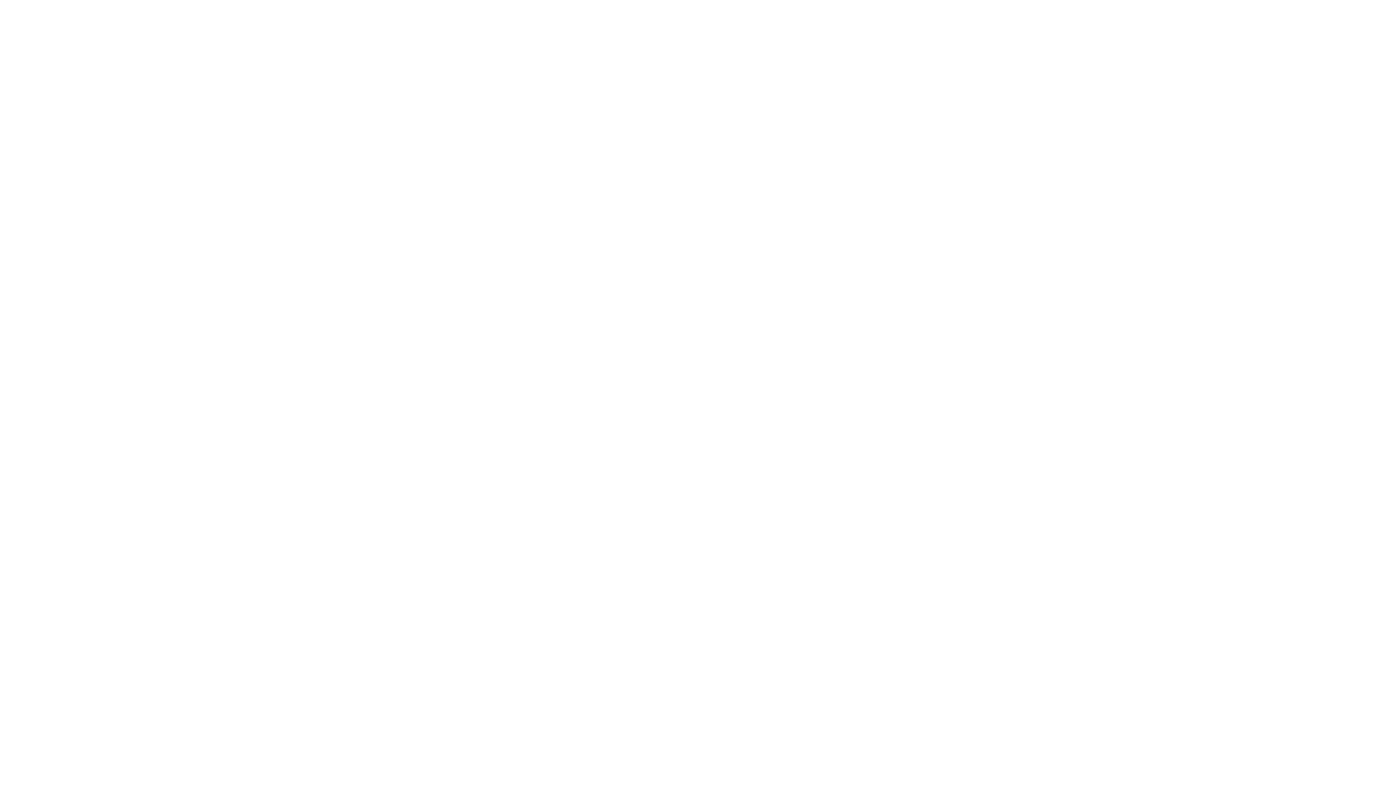
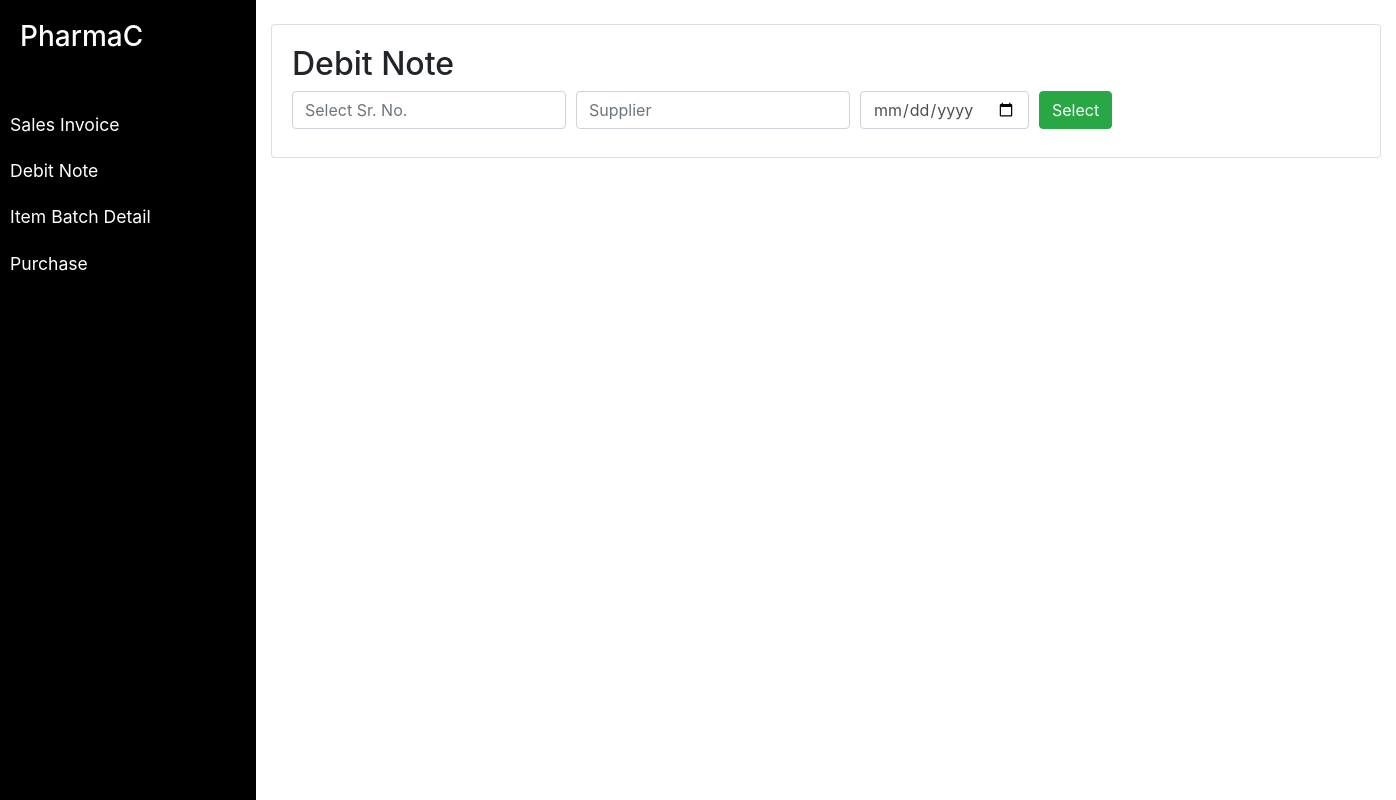
Before and after one commit to shravan1998/medical_application, an Angular app in the folder medical-application/: page /dashboard/debit_note in a window 1280 px wide. Before the commit this address led to /. Shown: the top 800 px of the page, 1396 px wide, since content can reach past the window. Built offline with nearby package versions, Linux system fonts and the light colour scheme.

Commit message:
added debit note

```diff
--- a/medical-application/src/app/app-routing.module.ts
+++ b/medical-application/src/app/app-routing.module.ts
@@ -5,6 +5,7 @@ import {LoginComponent} from './login/login.component';
 import {RegisterComponent} from './register/register.component';
 import {DashboardComponent} from './dashboard/dashboard.component';
 import {SalesInvoiceComponent} from './sales-invoice/sales-invoice.component';
+import {DebitNoteComponent} from './debit-note/debit-note.component';
 import { from } from 'rxjs';
 
 const routes: Routes = [
@@ -21,6 +22,8 @@ const routes: Routes = [
   path:'dashboard',component:DashboardComponent
 },{
   path:'dashboard/invoice',component:SalesInvoiceComponent
+},{
+  path:'dashboard/debit_note',component:DebitNoteComponent
 }
 ];
 
--- a/medical-application/src/app/app.module.ts
+++ b/medical-application/src/app/app.module.ts
@@ -8,6 +8,7 @@ import { LoginComponent } from './login/login.component';
 import { RegisterComponent } from './register/register.component';
 import { DashboardComponent } from './dashboard/dashboard.component';
 import { SalesInvoiceComponent } from './sales-invoice/sales-invoice.component';
+import { DebitNoteComponent } from './debit-note/debit-note.component';
 
 @NgModule({
   declarations: [
@@ -16,7 +17,8 @@ import { SalesInvoiceComponent } from './sales-invoice/sales-invoice.component';
     LoginComponent,
     RegisterComponent,
     DashboardComponent,
-    SalesInvoiceComponent
+    SalesInvoiceComponent,
+    DebitNoteComponent
   ],
   imports: [
     BrowserModule,
--- a/medical-application/src/app/dashboard/dashboard.component.css
+++ b/medical-application/src/app/dashboard/dashboard.component.css
@@ -23,7 +23,7 @@ a, a:hover, a:focus {
     color: #fff;
     transition: all 0.3s;
     width:20%;
-    height: 1000px;
+    height: 3000px;
 
 }
 
--- a/medical-application/src/app/dashboard/dashboard.component.html
+++ b/medical-application/src/app/dashboard/dashboard.component.html
@@ -13,7 +13,7 @@
                     <a routerLink="/dashboard/invoice">Sales Invoice</a>
                 </li>
                 <li>
-                    <a href="#">Debit Note</a>
+                    <a routerLink="/dashboard/debit_note">Debit Note</a>
                 </li>
                 <li>
                     <a href="#">Item Batch Detail</a>
--- /dev/null
+++ b/medical-application/src/app/debit-note/debit-note.component.css
@@ -0,0 +1,6 @@
+.container
+{
+    position: absolute;
+    top:3%;
+    left:20%;
+}
--- /dev/null
+++ b/medical-application/src/app/debit-note/debit-note.component.html
@@ -0,0 +1,31 @@
+<app-dashboard></app-dashboard>
+<div class="container">
+        <div class="card">
+                <div class="card-body">
+                  <h2>Debit Note</h2>
+                  <form>
+                        <div class="form-row align-items-center">
+                          <div class="col-auto">
+
+                            <input type="text" class="form-control mb-2" id="inlineFormInput" placeholder="Select Sr. No.">
+                          </div>
+
+
+
+                          <div class="col-auto">
+
+                                <input type="text" class="form-control mb-2" id="inlineFormInput" placeholder="Supplier">
+                              </div>
+                              <div class="col-auto">
+
+                                    <input type="date" class="form-control mb-2" id="inlineFormInput" >
+                                  </div>
+                              <div class="col-auto">
+                                    <button type="submit" class="btn btn-success mb-2">Select</button>
+                                  </div>
+                        </div>
+                      </form>
+                </div>
+              </div>
+
+</div>
--- /dev/null
+++ b/medical-application/src/app/debit-note/debit-note.component.ts
@@ -0,0 +1,15 @@
+import { Component, OnInit } from '@angular/core';
+
+@Component({
+  selector: 'app-debit-note',
+  templateUrl: './debit-note.component.html',
+  styleUrls: ['./debit-note.component.css']
+})
+export class DebitNoteComponent implements OnInit {
+
+  constructor() { }
+
+  ngOnInit() {
+  }
+
+}
--- a/medical-application/src/app/sales-invoice/sales-invoice.component.html
+++ b/medical-application/src/app/sales-invoice/sales-invoice.component.html
@@ -3,6 +3,8 @@
         <div class="card">
                 <div class="card-body">
                   <h3>Sales Invoice</h3>
+
+                      <div class="form-group col-md-2">
                           <h4>Discount:</h4>
                           <div class="form-check">
                                 <input class="form-check-input" type="radio" name="exampleRadios" id="exampleRadios1" value="option1" >
@@ -23,7 +25,6 @@
                                 </label>
                               </div>
                               <br>
-                      <div class="form-group col-md-2">
 
                             <input type="text" class="form-control" id="inputZip" placeholder="Disc%">
                           </div>
@@ -92,6 +93,25 @@
                               <label for="inputAddress">Address</label>
                               <input type="text" class="form-control" id="inputAddress">
                             </div>
+                            <div class="form-check">
+                              <input class="form-check-input" type="radio" name="exampleRadios" id="exampleRadios1" value="option1" >
+                              <label class="form-check-label" for="exampleRadios1">
+                                Cash
+                              </label>
+                            </div>
+                            <div class="form-check">
+                              <input class="form-check-input" type="radio" name="exampleRadios" id="exampleRadios2" value="option2">
+                              <label class="form-check-label" for="exampleRadios2">
+                                Card
+                              </label>
+                            </div>
+                            <div class="form-check">
+                              <input class="form-check-input" type="radio" name="exampleRadios" id="exampleRadios3" value="option3">
+                              <label class="form-check-label" for="exampleRadios3">
+                                E-Payment
+                              </label>
+                            </div>
+                            <br>
                             <button type="submit" class="btn btn-primary">Save</button>&nbsp;&nbsp;
                             <button type="submit" class="btn btn-success">Alternative</button>
                           </form>
```
Also changed, not shown: 1 other file (tests, documents, lock files or other folders). Lines whose indentation alone changed are shown as unchanged.
